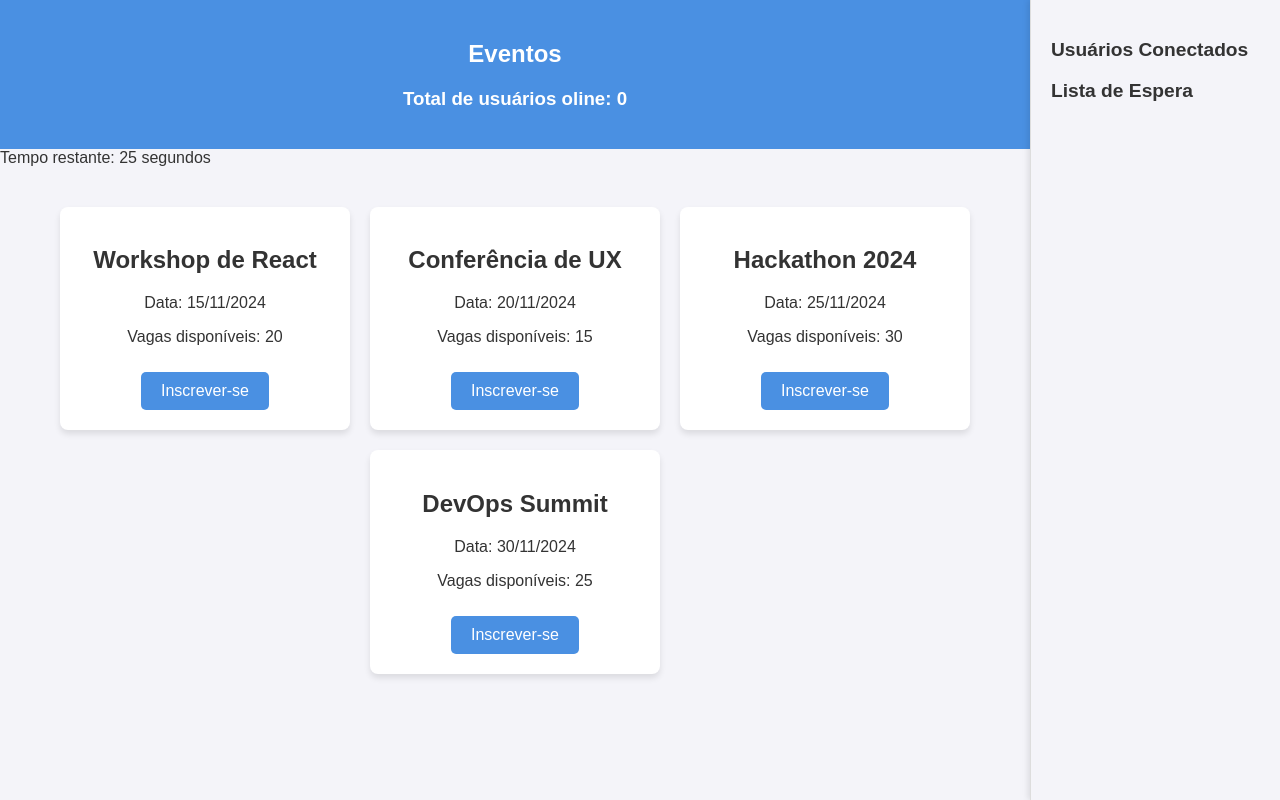
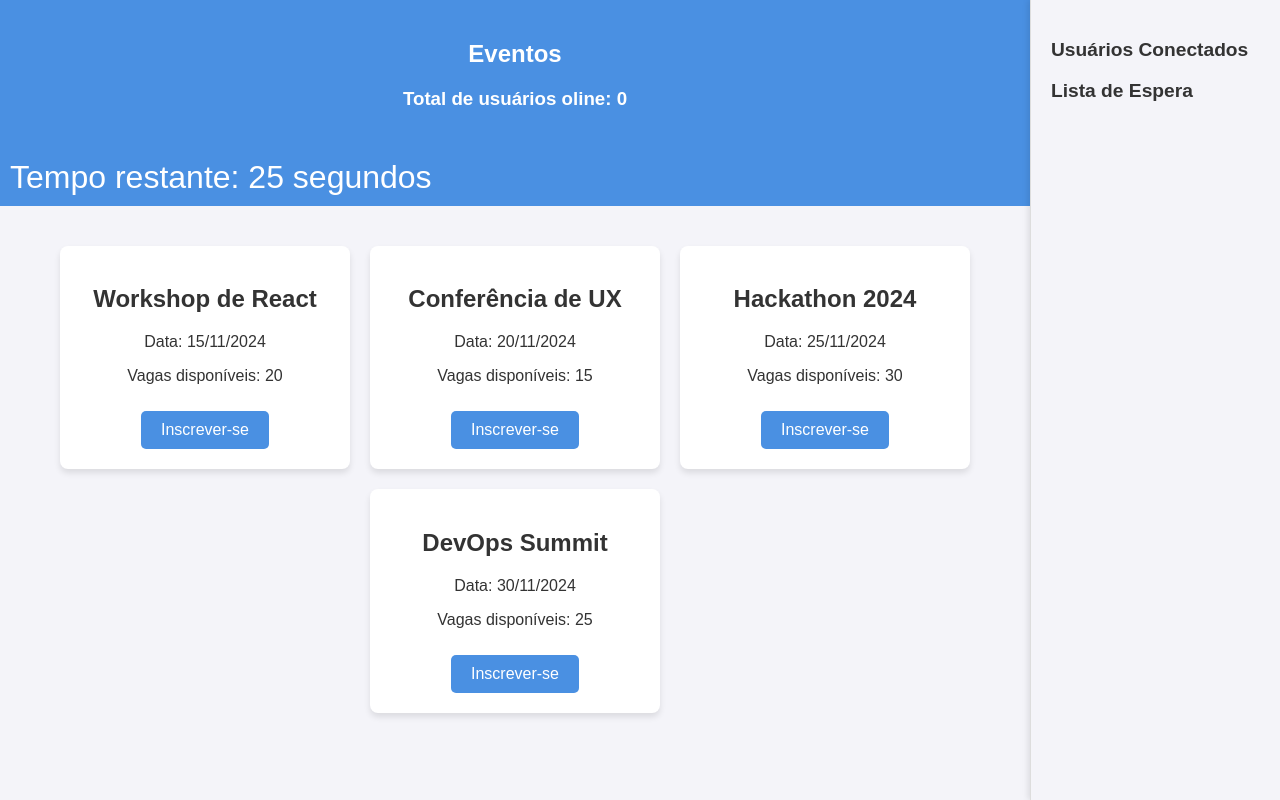
Before and after one commit to sebastiaocosta1/enventos_concorrencia, a Flask app: page / in a window 1280 px wide. Run offline with Flask 3, Linux system fonts and the light colour scheme.

Commit message:
Update style.css
Inclusão do temporizador

```diff
--- a/static/style.css
+++ b/static/style.css
@@ -188,7 +188,17 @@ form input {
 body {
   margin-right: 250px; /* Espaço para a barra lateral */
 }
-
 .event-list {
   padding: 20px;
 }
+
+.timer-container {
+  background-color: #4a90e2;
+  color: white;
+  padding: 10px;
+  font-size: 2rem;
+  position: fixed center;
+  top: 0;
+  width: 100%;
+  z-index: 1000;
+}
```
